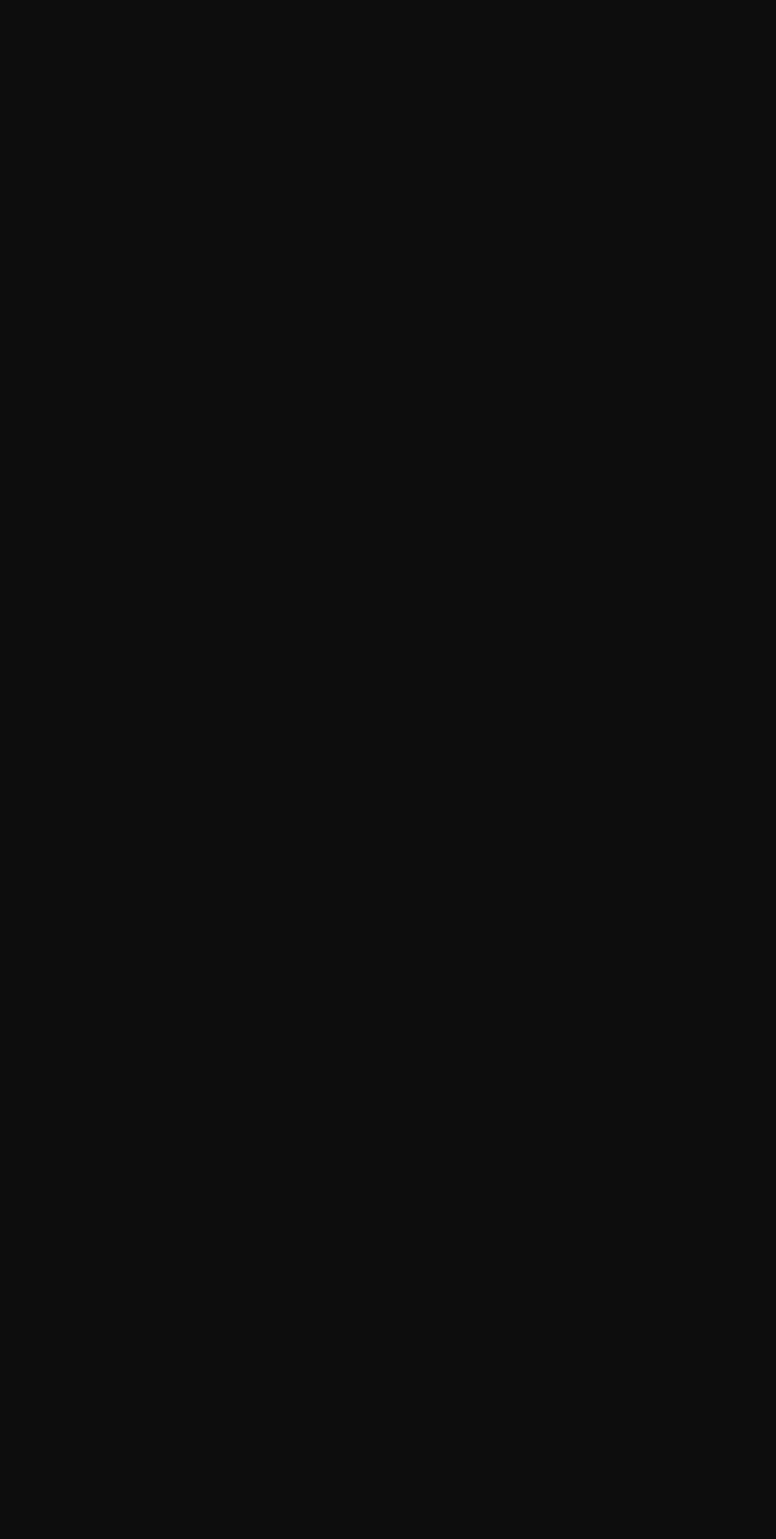
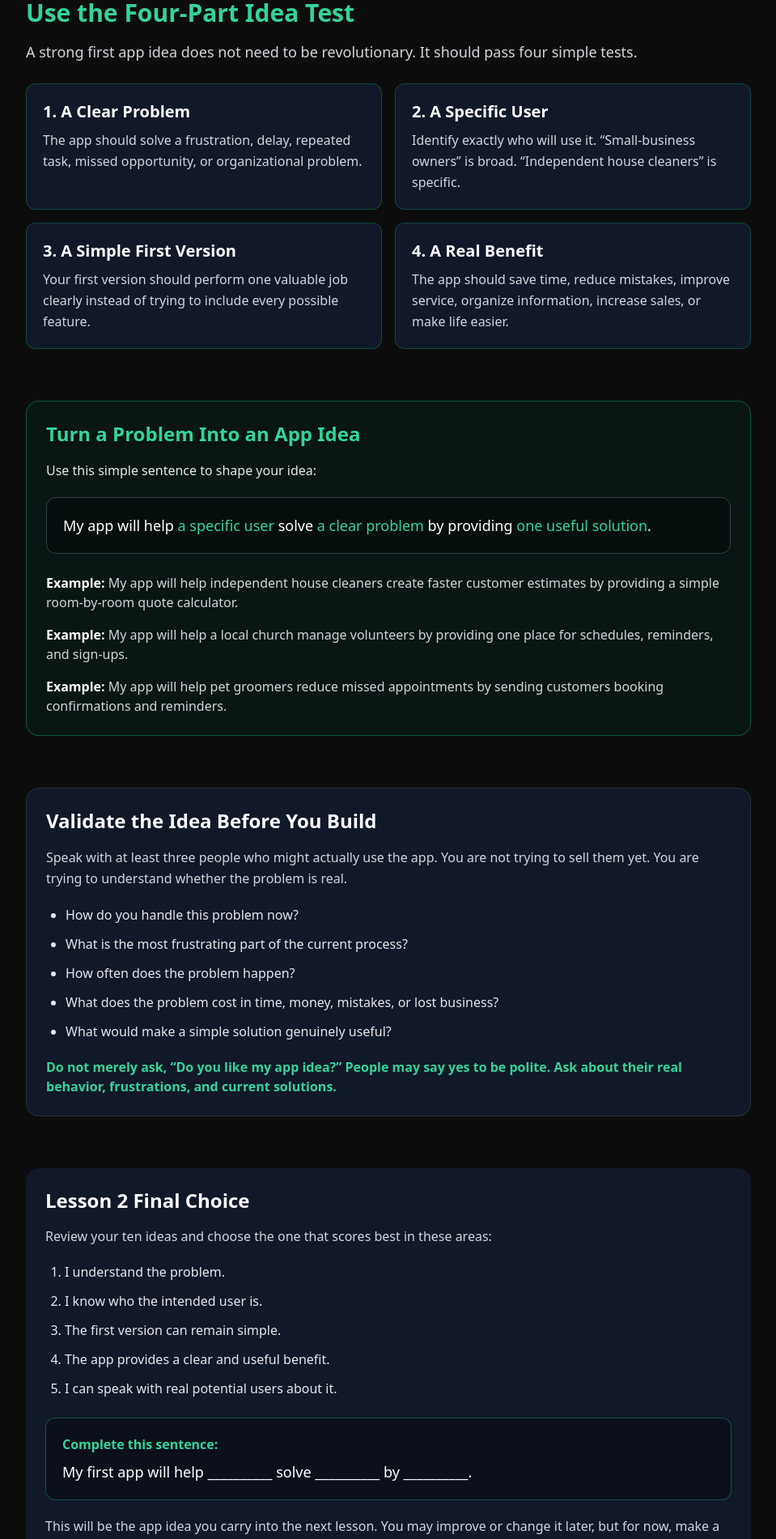
Before and after one commit to myapptly/apptly-website, a Next.js app: page /lesson-2 in a window 1280 px wide. Shown: the part 1691-3592 px from the top of the page at 81% size, without its empty margins (160-1119 px from the left). Before the commit the page ends 1729 px from the top, so only its background shows below. Built offline with nearby package versions, Linux system fonts and the light colour scheme.

Commit message:
Expand lesson 2 content

```diff
--- a/app/lesson-2/page.tsx
+++ b/app/lesson-2/page.tsx
@@ -83,6 +83,154 @@ export default function Lesson2() {
         </div>
 
         <div className="flex flex-wrap gap-4">
+
+          <section className="mt-12">
+  <h2 className="text-3xl font-bold text-emerald-400 mb-4">
+    Use the Four-Part Idea Test
+  </h2>
+
+  <p className="text-lg text-gray-300 leading-relaxed mb-6">
+    A strong first app idea does not need to be revolutionary. It should pass
+    four simple tests.
+  </p>
+
+  <div className="grid gap-4 md:grid-cols-2">
+    <div className="rounded-xl border border-emerald-500/30 bg-gray-900 p-5">
+      <h3 className="text-xl font-semibold text-white mb-2">
+        1. A Clear Problem
+      </h3>
+      <p className="text-gray-300 leading-relaxed">
+        The app should solve a frustration, delay, repeated task, missed
+        opportunity, or organizational problem.
+      </p>
+    </div>
+
+    <div className="rounded-xl border border-emerald-500/30 bg-gray-900 p-5">
+      <h3 className="text-xl font-semibold text-white mb-2">
+        2. A Specific User
+      </h3>
+      <p className="text-gray-300 leading-relaxed">
+        Identify exactly who will use it. “Small-business owners” is broad.
+        “Independent house cleaners” is specific.
+      </p>
+    </div>
+
+    <div className="rounded-xl border border-emerald-500/30 bg-gray-900 p-5">
+      <h3 className="text-xl font-semibold text-white mb-2">
+        3. A Simple First Version
+      </h3>
+      <p className="text-gray-300 leading-relaxed">
+        Your first version should perform one valuable job clearly instead of
+        trying to include every possible feature.
+      </p>
+    </div>
+
+    <div className="rounded-xl border border-emerald-500/30 bg-gray-900 p-5">
+      <h3 className="text-xl font-semibold text-white mb-2">
+        4. A Real Benefit
+      </h3>
+      <p className="text-gray-300 leading-relaxed">
+        The app should save time, reduce mistakes, improve service, organize
+        information, increase sales, or make life easier.
+      </p>
+    </div>
+  </div>
+</section>
+
+<section className="mt-12 rounded-2xl border border-emerald-500/40 bg-emerald-950/30 p-6">
+  <h2 className="text-2xl font-bold text-emerald-400 mb-4">
+    Turn a Problem Into an App Idea
+  </h2>
+
+  <p className="text-gray-200 leading-relaxed mb-5">
+    Use this simple sentence to shape your idea:
+  </p>
+
+  <div className="rounded-xl border border-gray-700 bg-black/30 p-5 text-lg text-white">
+    My app will help <span className="text-emerald-400">a specific user</span>{" "}
+    solve <span className="text-emerald-400">a clear problem</span> by providing{" "}
+    <span className="text-emerald-400">one useful solution</span>.
+  </div>
+
+  <div className="mt-6 space-y-4 text-gray-300">
+    <p>
+      <strong className="text-white">Example:</strong> My app will help
+      independent house cleaners create faster customer estimates by providing
+      a simple room-by-room quote calculator.
+    </p>
+
+    <p>
+      <strong className="text-white">Example:</strong> My app will help a local
+      church manage volunteers by providing one place for schedules, reminders,
+      and sign-ups.
+    </p>
+
+    <p>
+      <strong className="text-white">Example:</strong> My app will help pet
+      groomers reduce missed appointments by sending customers booking
+      confirmations and reminders.
+    </p>
+  </div>
+</section>
+
+<section className="mt-12 rounded-2xl border border-white/10 bg-gray-900 p-6">
+  <h2 className="text-2xl font-bold text-white mb-4">
+    Validate the Idea Before You Build
+  </h2>
+
+  <p className="text-gray-300 leading-relaxed mb-5">
+    Speak with at least three people who might actually use the app. You are not
+    trying to sell them yet. You are trying to understand whether the problem
+    is real.
+  </p>
+
+  <ul className="list-disc space-y-3 pl-6 text-gray-200">
+    <li>How do you handle this problem now?</li>
+    <li>What is the most frustrating part of the current process?</li>
+    <li>How often does the problem happen?</li>
+    <li>What does the problem cost in time, money, mistakes, or lost business?</li>
+    <li>What would make a simple solution genuinely useful?</li>
+  </ul>
+
+  <p className="mt-5 font-semibold text-emerald-400">
+    Do not merely ask, “Do you like my app idea?” People may say yes to be
+    polite. Ask about their real behavior, frustrations, and current solutions.
+  </p>
+</section>
+
+<section className="mt-12 rounded-2xl bg-gray-900 p-6">
+  <h2 className="text-2xl font-bold text-white mb-4">
+    Lesson 2 Final Choice
+  </h2>
+
+  <p className="text-gray-300 mb-5">
+    Review your ten ideas and choose the one that scores best in these areas:
+  </p>
+
+  <ol className="list-decimal space-y-3 pl-6 text-gray-200">
+    <li>I understand the problem.</li>
+    <li>I know who the intended user is.</li>
+    <li>The first version can remain simple.</li>
+    <li>The app provides a clear and useful benefit.</li>
+    <li>I can speak with real potential users about it.</li>
+  </ol>
+
+  <div className="mt-6 rounded-xl border border-emerald-500/40 bg-black/30 p-5">
+    <p className="font-semibold text-emerald-400 mb-2">
+      Complete this sentence:
+    </p>
+
+    <p className="text-lg text-white">
+      My first app will help __________ solve __________ by __________.
+    </p>
+  </div>
+
+  <p className="mt-5 text-gray-300">
+    This will be the app idea you carry into the next lesson. You may improve
+    or change it later, but for now, make a decision and move forward.
+  </p>
+</section>
+
           <a href="/lesson-1" className="bg-gray-700 px-6 py-3 rounded-xl">
             Previous Lesson
           </a>
```
